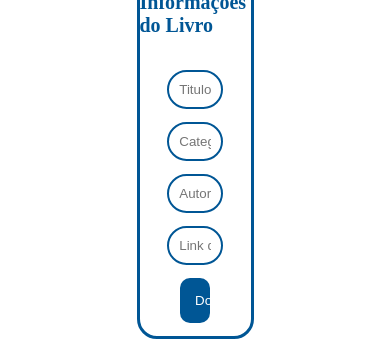
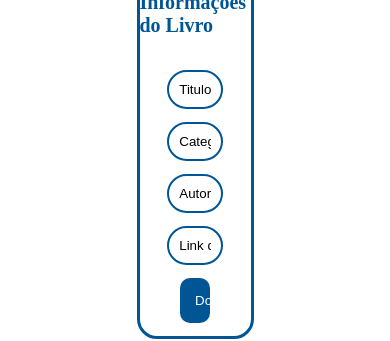
Before and after one commit to Guhfrontend/DesafioVNW, a React (Vite) app: page / in a window 390 px wide. Shown: the part 368-709 px from the top of the page. Built offline with nearby package versions, Linux system fonts and the light colour scheme.

Commit message:
refactor: responsividade

```diff
--- a/src/App.css
+++ b/src/App.css
@@ -6,4 +6,5 @@
 
 html{
     scroll-behavior: smooth;
+    overflow-x: hidden;
 }
--- a/src/Pages/QueroDoar/QueroDoar.module.scss
+++ b/src/Pages/QueroDoar/QueroDoar.module.scss
@@ -49,6 +49,10 @@
             border-radius: 20px;
             padding: 10px;
             width: 50%;
+
+            &::placeholder {
+                color: #000;
+            }
         }
 
         button {
```
